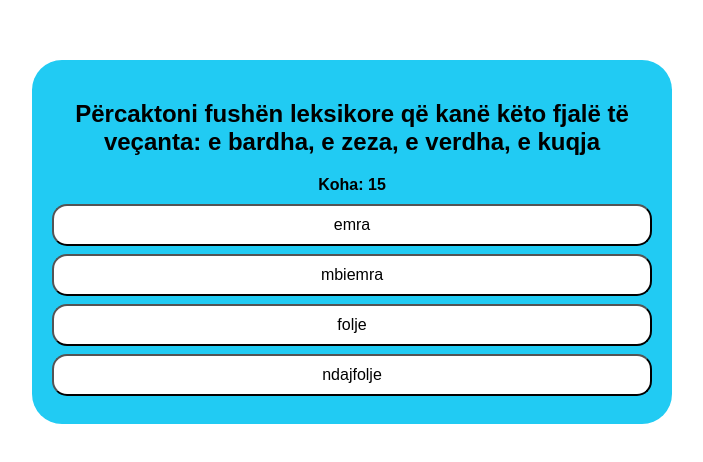
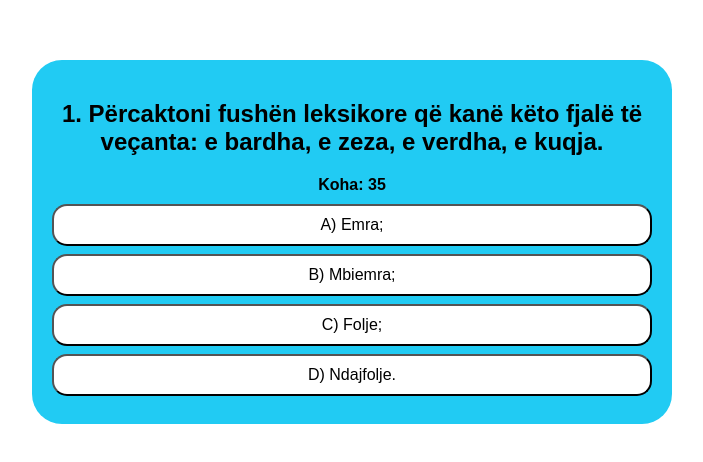
Before and after one commit to mikail-L/gjuha-ne-loje-kushtrimi-i-lirise, a plain HTML site: page pages/leksikologji.html in a window 1280 px wide. Shown: the part 166-628 px from the top of the page, without its empty margins (288-991 px from the left). Drawn offline with Linux system fonts and the light colour scheme.

Commit message:
Update leksikologji.html

```diff
--- a/pages/leksikologji.html
+++ b/pages/leksikologji.html
@@ -61,7 +61,7 @@
 
 <div class="quiz-container">
     <h2 id="question">Pyetja</h2>
-    <div id="timer">Koha: 20</div>
+    <div id="timer">Koha: 40</div>
     <div id="answers"></div>
     <button id="nextBtn" onclick="nextQuestion()">Pyetja tjetër</button>
 </div>
@@ -69,65 +69,65 @@
 <script>
     const quiz = [
         {
-            question: "Përcaktoni fushën leksikore që kanë këto fjalë të veçanta: e bardha, e zeza, e verdha, e kuqja",
-            answers: ["emra", "mbiemra", "folje", "ndajfolje"],
+            question: "1. Përcaktoni fushën leksikore që kanë këto fjalë të veçanta: e bardha, e zeza, e verdha, e kuqja.",
+            answers: ["A) Emra;", "B) Mbiemra;", "C) Folje;", "D) Ndajfolje."],
             correct: 0
         },
         {
-            question: "Sinonimi i fjalës ''i bukur'' është:",
-            answers: ["i shëmtuar", "i madh", "i hijshëm", "i errët"],
+            question: "2. Sinonimi i fjalës ''i bukur'' është:",
+            answers: ["A) i shëmtuar;", "B) i madh;", "C) i hijshëm;", "D) i errët;"],
             correct: 2
         },
         {
-            question: "Antonimi i fjalës ''ditë'' është:",
-            answers: ["mëngjes", "dritë", "diell", "natë"],
+            question: "3. Antonimi i fjalës ''ditë'' është:",
+            answers: ["A) mëngjes;", "B) dritë;", "C) diell;", "D) natë."],
             correct: 3
         },
         {
-            question: "Fjala ''dorë'' është përdorur në kuptim të drejtpërdrejtë në alternativën:",
-            answers: ["dora e drejtësisë", "ka rënë në duar të mira", "kishte vrarë dorën", "i jep dorë (në punë)"],
+            question: "4. Fjala ''dorë'' është përdorur në kuptim të drejtpërdrejtë në alternativën:",
+            answers: ["A) ...dora e drejtësisë;", "B) ...ka rënë në duar të mira;", "C) ...kishte vrarë dorën;", "D) ...i jep dorë (në punë)."],
             correct: 2
         },
         {
-            question: "Fjala ''udhë'' mund të ketë kuptime të ndryshme. Cila është figurative?",
-            answers: ["Gjetëm udhën për në fshat.", "Ai gjeti udhën e suksesit.", "Udhët janë të gjata.", "Një udhë e re u hap."],
+            question: "5. Fjala ''udhë'' mund të ketë kuptime të ndryshme. Cila është figurative?",
+            answers: ["A) Gjetëm udhën për në fshat.", "B) Ai gjeti udhën e suksesit.", "C) Udhët janë të gjata.", "D) Një udhë e re u hap."],
             correct: 1
         },
         {
-            question: "Çfarë kuptimi ka fjala e urtë: ''Mos i bëj gropën tjetrit, se bie vetë brenda''?",
-            answers: ["E keqja kthehet te ai që e bën.", "Të mos bëjmë shaka.", "Gropa është e rrezikshme.", "Duhet të punosh fort."],
+            question: "6. Çfarë kuptimi ka fjala e urtë ''Mos i bëj gropën tjetrit, se bie vetë brenda''?",
+            answers: ["A) E keqja kthehet te ai që e bën.", "B) Të mos bëjmë shaka.", "C) Gropa është e rrezikshme.", "D) Duhet të punosh fort."],
             correct: 0
         },
 		{
-            question: "Çfarë kuptimi ka shprehja frazeologjike: ''Mos e shiku gunën, por shiko punën''?",
-            answers: ["Rrobat janë të rëndësishme.", "Njeriu gjykohet nga pamja.", "Njeriu gjykohet nga veprat.", "Duhet të vishes bukur."],
+            question: "7. Çfarë kuptimi ka shprehja frazeologjike: ''Mos e shiku gunën, por shiko punën''?",
+            answers: ["A) Rrobat janë të rëndësishme.", "B) Njeriu gjykohet nga pamja.", "C) Njeriu gjykohet nga veprat.", "D) Duhet të vishes bukur."],
             correct: 2
         },
 		{
-            question: "Dalloni shprehjen frazeologjike.",
-            answers: ["Gur-gur bëhet kalaja.", "Gjykon puna, s'gjykon guna.", "Bashkimi bën fuqinë.", "S'lë dy gur bashkë."],
+            question: "8. Dalloni shprehjen frazeologjike.",
+            answers: ["A) Gur-gur bëhet kalaja.", "B) Gjykon puna, s'gjykon guna.", "C) Bashkimi bën fuqinë.", "D) S'lë dy gur bashkë."],
             correct: 3
         },
 		{
-            question: "Dalloni fjalën e urtë.",
-            answers: ["S'i zënë këmbët dhe.", "Guna e huaj s'të mban ngrohtë.", "U bë pikë e vrer.", "S'e nxjerr qimen nga qulli."],
+            question: "9. Dalloni fjalën e urtë.",
+            answers: ["A) S'i zënë këmbët dhe.", "B) Guna e huaj s'të mban ngrohtë.", "C) U bë pikë e vrer.", "D) S'e nxjerr qimen nga qulli."],
             correct: 1
         },
 		{
-            question: "Fjala e huaj ''abuzoj'' ka fjalën gjegjëse shqipe:",
-            answers: ["nënshtroj", "dhunoj", "shpërdoroj", "përçmoj"],
+            question: "10. Fjala e huaj ''abuzoj'' ka fjalën gjegjëse shqipe:",
+            answers: ["A) nënshtroj", "B) dhunoj", "C) shpërdoroj", "D) përçmoj"],
             correct: 2
         }
     ];
 
     let currentQuestion = 0;
     let score = 0;
-    let timeLeft = 20;
+    let timeLeft = 40;
     let timer;
 
     function loadQuestion() {
         clearInterval(timer);
-        timeLeft = 20;
+        timeLeft = 40;
         document.getElementById("timer").innerText = "Koha: " + timeLeft;
 
         timer = setInterval(() => {
@@ -185,7 +185,7 @@
                 <h2>Quiz përfundoi 🎉</h2>
                 <p>Ke marrë <strong>${score}</strong> pikë nga <strong>${quiz.length}</strong></p>
 
-            <button><a href ="Konkursi Website.html"> Kthehu ne main menu </a>
+            <button><a href =../"Konkursi Website.html"> Kthehu ne main menu </a>
             `;
         }
     }
@@ -195,4 +195,5 @@
 </script>
 
 </body>
+
 </html>
```
